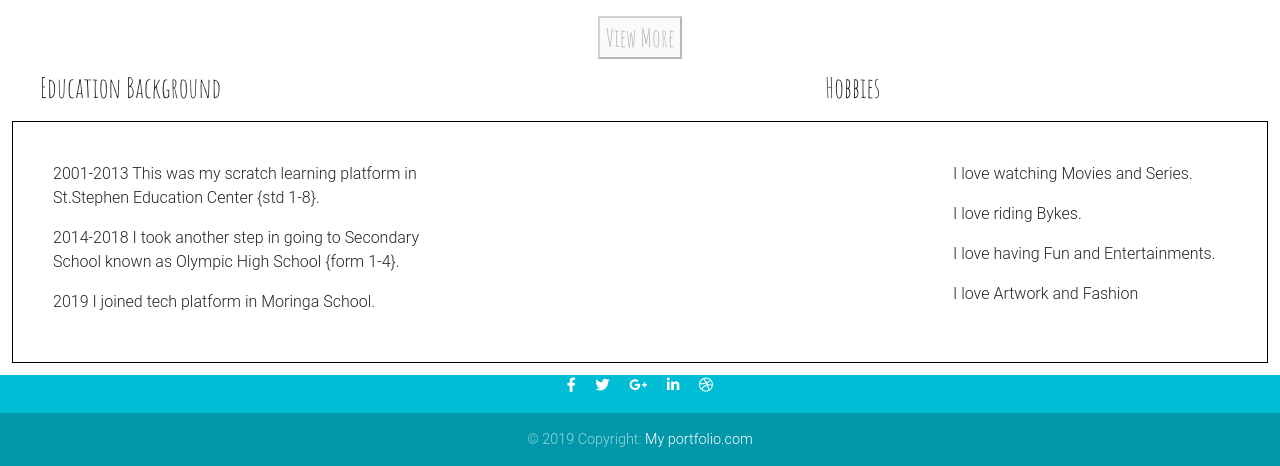
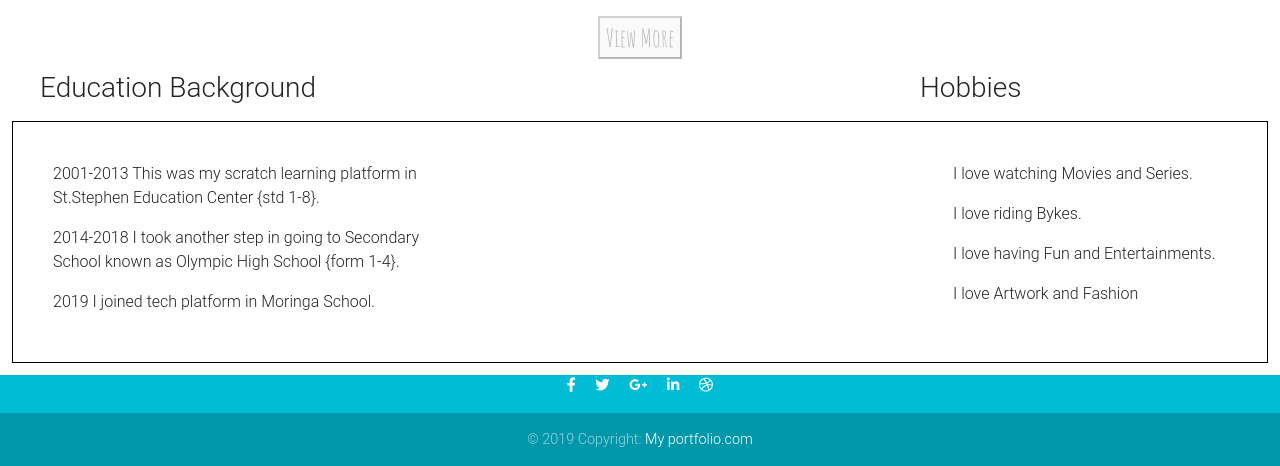
Before and after one commit to s-odhiambo/my-portfolio, a plain HTML site: page index.html in a window 1280 px wide. Shown: the part 931-1397 px from the top of the page. Drawn offline with nearby package versions, Linux system fonts and the light colour scheme; a web font is replaced by a local one.

Commit message:
deleted font style in span and id hobby

```diff
--- a/styles.css
+++ b/styles.css
@@ -50,8 +50,8 @@ h4{
 span{
     font-size: 28px;
     padding-left: 40px;
-    font-family: 'Amatic SC', cursive;
 }
+
 #hobby{
     padding-left: 600px;
 }
```
